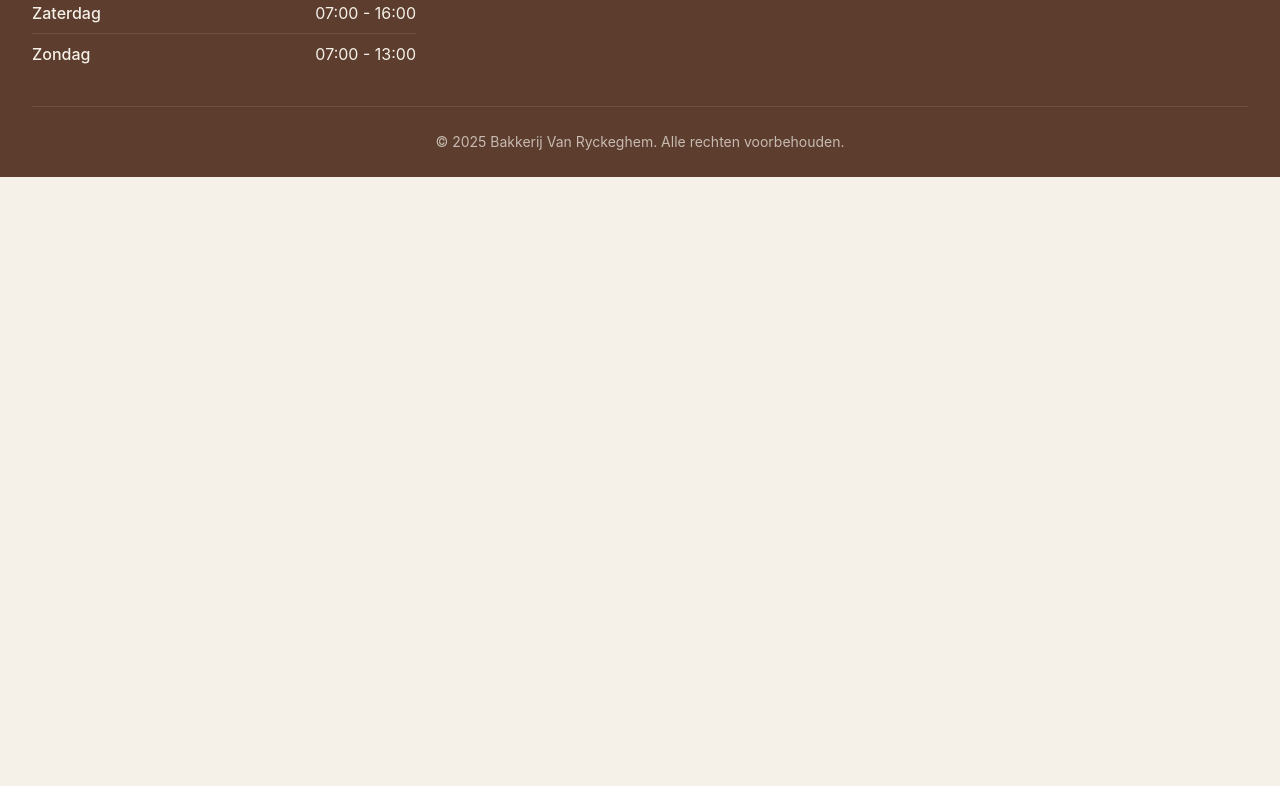
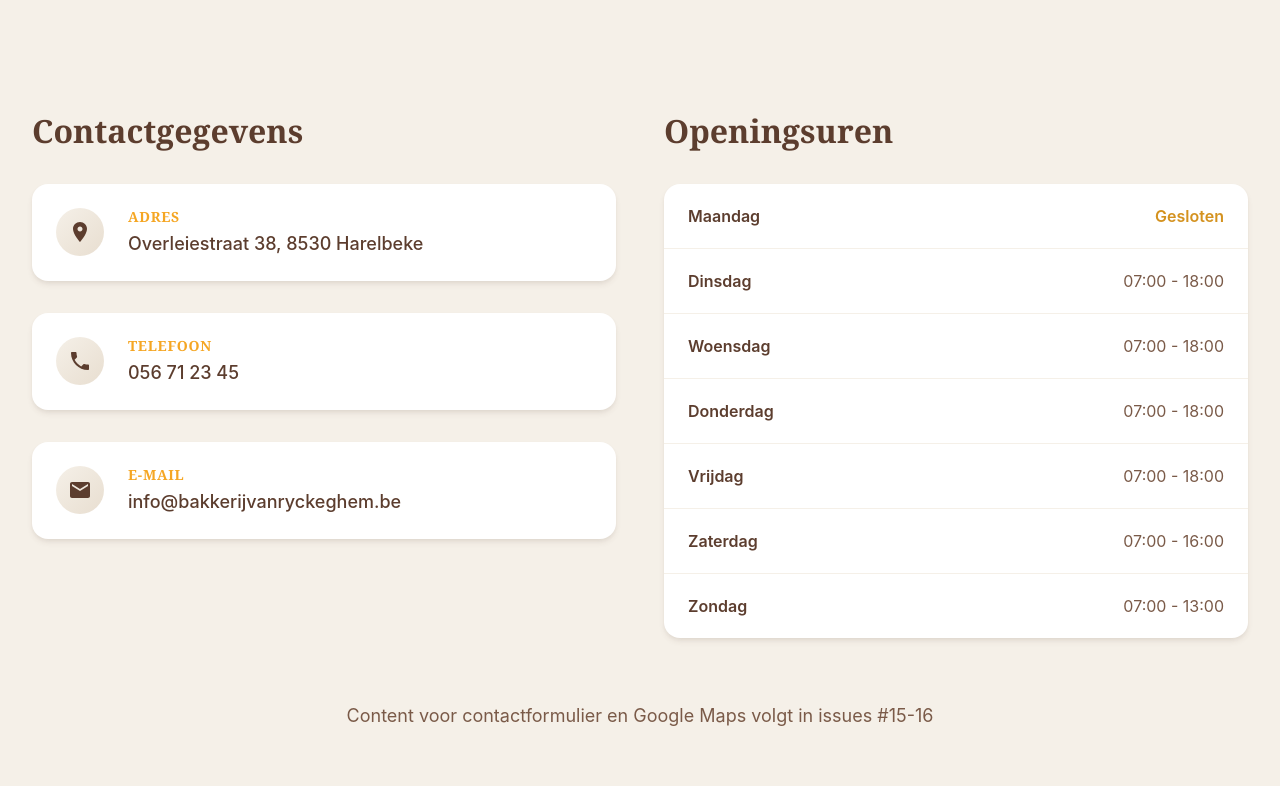
Before and after one commit to SanderVanryckeghem/bakkerij_vanryckeghem, an Angular app in the folder bakkerij_vanryckeghem/: page /contact in a window 1280 px wide. Shown: the part 674-1460 px from the top of the page. Before the commit the page ends 851 px from the top, so only its background shows below. Built offline with nearby package versions, Linux system fonts and the light colour scheme.

Commit message:
Issue 14: Contact Page - Contact Information Section

```diff
--- a/bakkerij_vanryckeghem/src/app/features/contact/contact/contact.html
+++ b/bakkerij_vanryckeghem/src/app/features/contact/contact/contact.html
@@ -1,6 +1,53 @@
-<div class="container-custom py-16">
-  <h1 class="text-hero text-bakery-brown mb-4">Contact</h1>
-  <p class="text-lg mb-8">
-    Contact page - coming soon in issues #14-16
-  </p>
+<div>
+  <app-hero
+    title="Neem Contact Op"
+    subtitle="We helpen u graag verder"
+  ></app-hero>
+
+  <div class="container-custom py-16">
+    <div class="grid grid-cols-1 lg:grid-cols-2 gap-12 mb-16">
+      <section>
+        <h2 class="text-section text-bakery-brown mb-8">Contactgegevens</h2>
+
+        <div class="contact-info-list">
+          @for (info of contactInfo; track info.type) {
+            <div class="contact-info-item">
+              <div class="contact-info-icon">
+                <svg class="w-6 h-6" fill="currentColor" viewBox="0 0 24 24">
+                  <path [attr.d]="info.icon"/>
+                </svg>
+              </div>
+              <div class="contact-info-content">
+                <h3 class="contact-info-label">{{ info.label }}</h3>
+                @if (info.link) {
+                  <a [href]="info.link" class="contact-info-value contact-info-link" target="_blank" rel="noopener">
+                    {{ info.value }}
+                  </a>
+                } @else {
+                  <p class="contact-info-value">{{ info.value }}</p>
+                }
+              </div>
+            </div>
+          }
+        </div>
+      </section>
+
+      <section>
+        <h2 class="text-section text-bakery-brown mb-8">Openingsuren</h2>
+
+        <div class="opening-hours-list">
+          @for (hours of openingHours; track hours.day) {
+            <div class="opening-hours-item" [class.closed]="hours.hours === 'Gesloten'">
+              <span class="opening-hours-day">{{ hours.day }}</span>
+              <span class="opening-hours-time">{{ hours.hours }}</span>
+            </div>
+          }
+        </div>
+      </section>
+    </div>
+
+    <p class="text-lg text-center text-bakery-brown-light">
+      Content voor contactformulier en Google Maps volgt in issues #15-16
+    </p>
+  </div>
 </div>
--- a/bakkerij_vanryckeghem/src/app/features/contact/contact/contact.scss
+++ b/bakkerij_vanryckeghem/src/app/features/contact/contact/contact.scss
@@ -0,0 +1,103 @@
+.contact-info-list {
+  display: flex;
+  flex-direction: column;
+  gap: 2rem;
+}
+
+.contact-info-item {
+  display: flex;
+  gap: 1.5rem;
+  align-items: flex-start;
+  padding: 1.5rem;
+  background: white;
+  border-radius: 1rem;
+  box-shadow: 0 4px 6px -1px rgba(92, 61, 46, 0.1), 0 2px 4px -1px rgba(92, 61, 46, 0.06);
+  transition: all 0.3s ease;
+
+  &:hover {
+    transform: translateX(8px);
+    box-shadow: 0 10px 15px -3px rgba(92, 61, 46, 0.2), 0 4px 6px -2px rgba(92, 61, 46, 0.1);
+  }
+}
+
+.contact-info-icon {
+  flex-shrink: 0;
+  width: 48px;
+  height: 48px;
+  display: flex;
+  align-items: center;
+  justify-content: center;
+  background: linear-gradient(135deg, #F5F0E8 0%, #E8DED0 100%);
+  border-radius: 50%;
+  color: #5C3D2E;
+}
+
+.contact-info-content {
+  flex: 1;
+}
+
+.contact-info-label {
+  font-size: 0.875rem;
+  font-weight: 600;
+  color: #F5A623;
+  text-transform: uppercase;
+  letter-spacing: 0.05em;
+  margin-bottom: 0.25rem;
+}
+
+.contact-info-value {
+  font-size: 1.125rem;
+  color: #5C3D2E;
+  font-weight: 500;
+}
+
+.contact-info-link {
+  text-decoration: none;
+  transition: color 0.2s ease;
+
+  &:hover {
+    color: #F5A623;
+  }
+}
+
+.opening-hours-list {
+  background: white;
+  border-radius: 1rem;
+  overflow: hidden;
+  box-shadow: 0 4px 6px -1px rgba(92, 61, 46, 0.1), 0 2px 4px -1px rgba(92, 61, 46, 0.06);
+}
+
+.opening-hours-item {
+  display: flex;
+  justify-content: space-between;
+  align-items: center;
+  padding: 1.25rem 1.5rem;
+  border-bottom: 1px solid #F5F0E8;
+  transition: background-color 0.2s ease;
+
+  &:last-child {
+    border-bottom: none;
+  }
+
+  &:hover {
+    background-color: #FAFAF8;
+  }
+
+  &.closed {
+    .opening-hours-time {
+      color: #D4921F;
+      font-weight: 600;
+    }
+  }
+}
+
+.opening-hours-day {
+  font-size: 1rem;
+  font-weight: 600;
+  color: #5C3D2E;
+}
+
+.opening-hours-time {
+  font-size: 1rem;
+  color: #7A5A48;
+}
--- a/bakkerij_vanryckeghem/src/app/features/contact/contact/contact.ts
+++ b/bakkerij_vanryckeghem/src/app/features/contact/contact/contact.ts
@@ -1,11 +1,57 @@
 import { Component } from '@angular/core';
+import { Hero } from '../../../shared/components';
+
+interface ContactInfo {
+  type: string;
+  label: string;
+  value: string;
+  icon: string;
+  link?: string;
+}
+
+interface OpeningHours {
+  day: string;
+  hours: string;
+}
 
 @Component({
   selector: 'app-contact',
-  imports: [],
+  imports: [Hero],
   templateUrl: './contact.html',
   styleUrl: './contact.scss',
 })
 export class Contact {
+  contactInfo: ContactInfo[] = [
+    {
+      type: 'address',
+      label: 'Adres',
+      value: 'Overleiestraat 38, 8530 Harelbeke',
+      icon: 'M12 2C8.13 2 5 5.13 5 9c0 5.25 7 13 7 13s7-7.75 7-13c0-3.87-3.13-7-7-7zm0 9.5c-1.38 0-2.5-1.12-2.5-2.5s1.12-2.5 2.5-2.5 2.5 1.12 2.5 2.5-1.12 2.5-2.5 2.5z',
+      link: 'https://maps.google.com/?q=Overleiestraat+38+8530+Harelbeke'
+    },
+    {
+      type: 'phone',
+      label: 'Telefoon',
+      value: '056 71 23 45',
+      icon: 'M6.62 10.79c1.44 2.83 3.76 5.14 6.59 6.59l2.2-2.2c.27-.27.67-.36 1.02-.24 1.12.37 2.33.57 3.57.57.55 0 1 .45 1 1V20c0 .55-.45 1-1 1-9.39 0-17-7.61-17-17 0-.55.45-1 1-1h3.5c.55 0 1 .45 1 1 0 1.25.2 2.45.57 3.57.11.35.03.74-.25 1.02l-2.2 2.2z',
+      link: 'tel:056712345'
+    },
+    {
+      type: 'email',
+      label: 'E-mail',
+      value: 'info@bakkerijvanryckeghem.be',
+      icon: 'M20 4H4c-1.1 0-1.99.9-1.99 2L2 18c0 1.1.9 2 2 2h16c1.1 0 2-.9 2-2V6c0-1.1-.9-2-2-2zm0 4l-8 5-8-5V6l8 5 8-5v2z',
+      link: 'mailto:info@bakkerijvanryckeghem.be'
+    }
+  ];
 
+  openingHours: OpeningHours[] = [
+    { day: 'Maandag', hours: 'Gesloten' },
+    { day: 'Dinsdag', hours: '07:00 - 18:00' },
+    { day: 'Woensdag', hours: '07:00 - 18:00' },
+    { day: 'Donderdag', hours: '07:00 - 18:00' },
+    { day: 'Vrijdag', hours: '07:00 - 18:00' },
+    { day: 'Zaterdag', hours: '07:00 - 16:00' },
+    { day: 'Zondag', hours: '07:00 - 13:00' }
+  ];
 }
```
